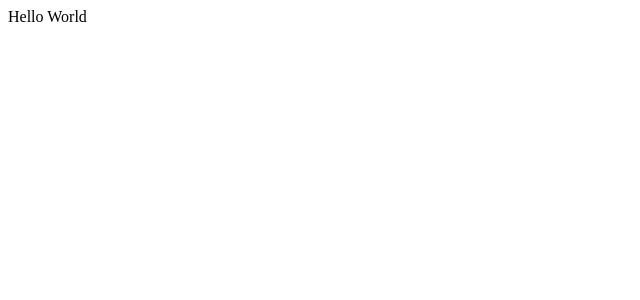
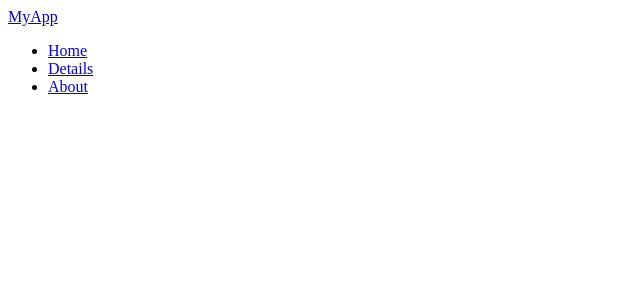
Before and after one commit to isharanilangani/yara_assignment, a React (Create React App) app in the folder frontend-project/: page /details/1 in a window 1280 px wide. Shown: the top 300 px of the page, without its empty margins (0-640 px from the left). Built offline with nearby package versions, Linux system fonts and the light colour scheme.

Commit message:
feat: set up routing and layout structure

```diff
--- a/frontend-project/src/App.tsx
+++ b/frontend-project/src/App.tsx
@@ -1,8 +1,21 @@
-// frontend-project/src/App.tsx
 import React from 'react';
+import { BrowserRouter as Router, Routes, Route } from 'react-router-dom';
+import Navbar from './components/Navbar';
+import Home from './pages/Home';
+import Details from './pages/Details';
+import About from './pages/About';
 
-function App() {
-  return <div>Hello World</div>;
-}
+const App: React.FC = () => {
+  return (
+    <Router>
+      <Navbar />
+      <Routes>
+        <Route path="/" element={<Home />} />
+        <Route path="/details" element={<Details />} />
+        <Route path="/about" element={<About />} />
+      </Routes>
+    </Router>
+  );
+};
 
 export default App;
```
